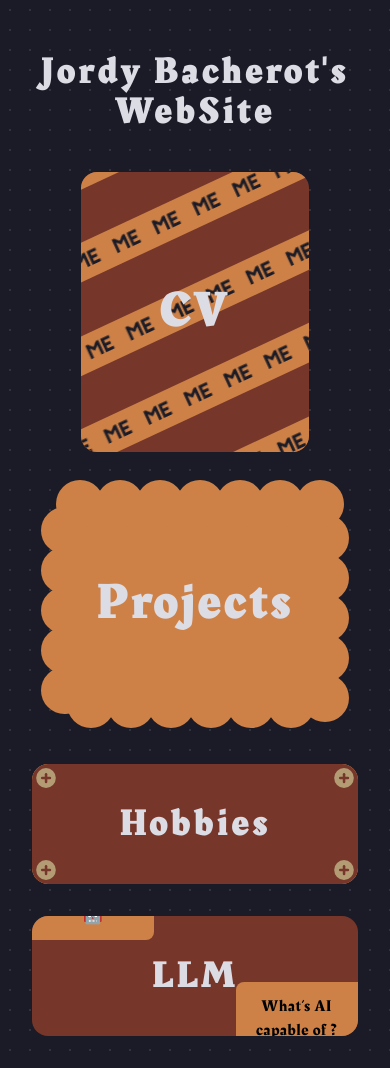
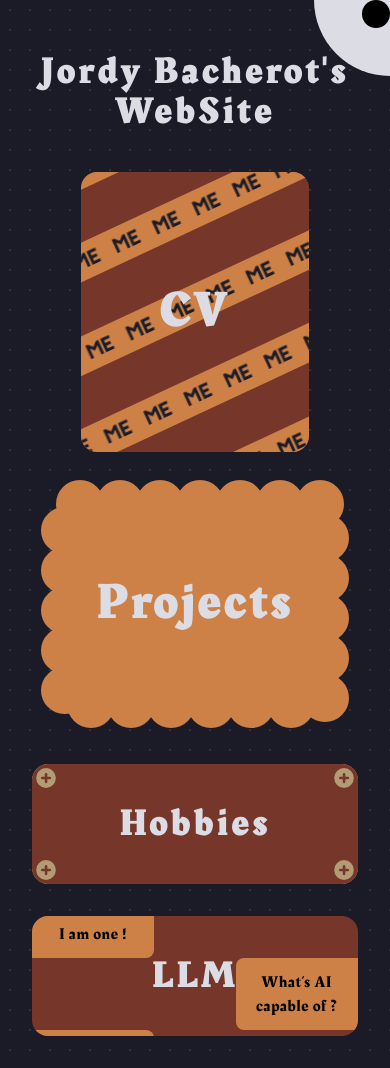
Before and after one commit to JordyBacherot/MyWebsite, a React (Vite) app: page / in a window 390 px wide. Built offline with nearby package versions, Linux system fonts and the light colour scheme.

Commit message:
Adding Eye Adding responsive for Eye

```diff
--- a/src/App.tsx
+++ b/src/App.tsx
@@ -3,6 +3,7 @@
 import Projects from "./Projects/Projects.tsx";
 import Hobbies from "./Hobbies/Hobbies.tsx";
 import Llm from "./Llm/Llm.tsx";
+import Eye from "./Eye/Eye.tsx";
 
 function App() {
     return (
@@ -41,6 +42,7 @@
                     </div>
                 </div>
             </div>
+            <Eye />
         </Background>
     </>
   )
--- /dev/null
+++ b/src/Eye/Eye.tsx
@@ -0,0 +1,34 @@
+import { useState, useEffect } from "react";
+
+function Eye() {
+    const [pupilPosition, setPupilPosition] = useState({ x: 0, y: 0 });
+
+    useEffect(() => {
+        const handleMouseMove = (event: { clientX: number; clientY: number; }) => {
+            const eyeX = window.innerWidth - 80;
+            const eyeY = 80;
+            const dx = event.clientX - eyeX;
+            const dy = event.clientY - eyeY;
+            const distance = Math.sqrt(dx * dx + dy * dy);
+            const maxDistance = 40;
+            const ratio = Math.min(maxDistance / distance, 1);
+            setPupilPosition({ x: dx * ratio, y: dy * ratio });
+        };
+
+        window.addEventListener("mousemove", handleMouseMove);
+        return () => window.removeEventListener("mousemove", handleMouseMove);
+    }, []);
+
+    return (
+        <div>
+            <div className="fixed top-0 right-0 w-19 h-19 lg:w-36 lg:h-36  bg-[#DCDCE5] rounded-bl-full flex items-center justify-center lg:pl-18 lg:pb-18 pl-12 pb-12">
+                <div
+                    className="lg:w-12 lg:h-12 w-7 h-7 bg-black rounded-full"
+                    style={{ transform: `translate(${pupilPosition.x}px, ${pupilPosition.y}px)` }}
+                ></div>
+            </div>
+        </div>
+    );
+}
+
+export default Eye;
--- a/src/Llm/Llm.tsx
+++ b/src/Llm/Llm.tsx
@@ -3,7 +3,7 @@
 function Llm() {
     const messages = [
         "Hey, do you know AI ?",
-        "Of course! I am one 🤖",
+        "Of course! I am one !",
         "What’s AI capable of ?",
         "Oh ! Many things !",
     ];
```
Also changed, not shown: src/Eye/Eye.css (added).
